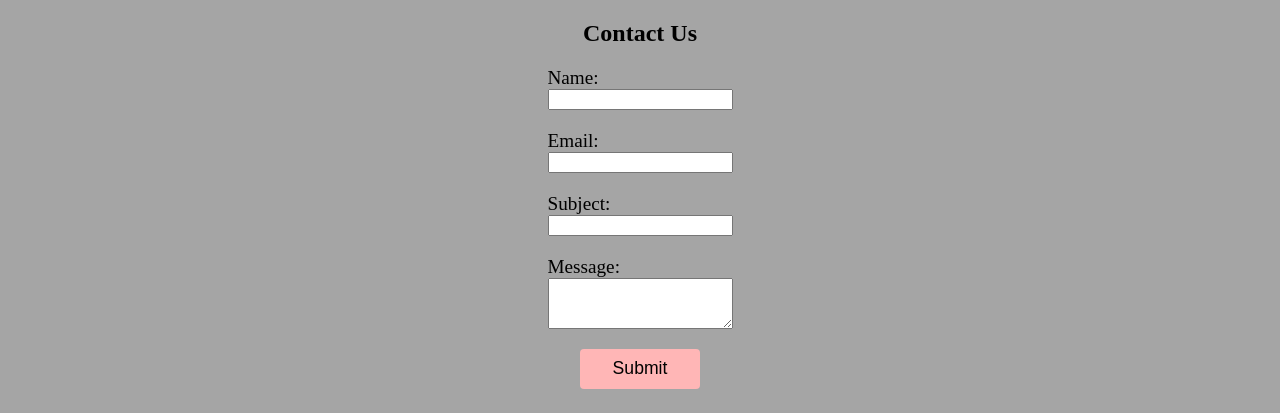
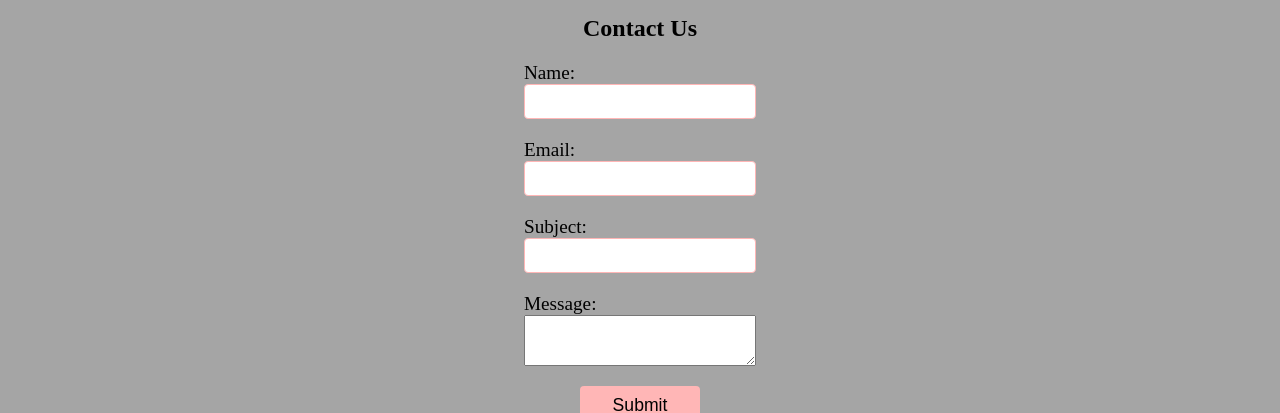
Before and after one commit to lorenaborges256/202503-portfolio-lws, a plain HTML site: page pages/contact.html in a window 1280 px wide. Shown: the part 177-590 px from the top of the page. Drawn offline with Linux system fonts and the light colour scheme.

Commit message:
fix form-element input

```diff
--- a/pages/contact.html
+++ b/pages/contact.html
@@ -30,16 +30,15 @@
     <form>
         <div class="form-element">
             <label for="person-name">Name:</label>
-            <input id="person-name" class="form-input>">
+            <input type="text" id="person-name" class="form-input>">
         </div>
-
         <div class="form-element">
             <label for="email">Email:</label>
-            <input id="email" class="form-input>">
+            <input type="email" id="email" class="form-input>">
         </div>
         <div class="form-element">
             <label for="subject">Subject:</label>
-            <input id="subject" class="form-input>">
+            <input type="text" id="subject" class="form-input>">
         </div>
         <div class="form-element">
             <label for="message">Message:</label>
--- a/style/contact.css
+++ b/style/contact.css
@@ -11,10 +11,10 @@ main{
 }
 
 .form-element label{
-    font-size: 1.2em;
+    font-size: 1.2rem;
 }
 
-.form-input{
+.form-element input{
     border: 1px solid var(--primary-color);
     outline: none;
     font-size: 1.1rem;
@@ -23,15 +23,15 @@ main{
     /* height: 35px; */
 }
 
-.form-input:not(.form-textarea){
+.form-element input:not(.form-element textarea){
     height: 35px;
 }
 
-.form-input:focus{
+.form-element:focus{
     box-shadow: 0 0 10px 3px var(--primary-color);
 }
 
-.form-textarea{
+.form-element textarea{
     resize: vertical;
 }
 .btn-div{
```
